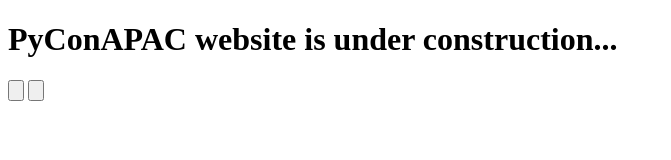
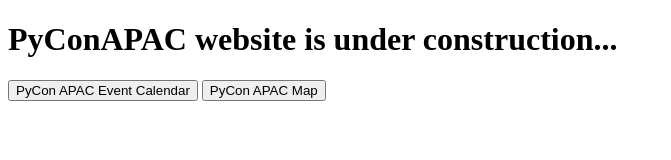
Before and after one commit to noahcse/pyconapac.org_website, a plain HTML site: page index.html in a window 1280 px wide. Shown: the whole page, without its empty margins (0-671 px from the left). Drawn offline with Linux system fonts and the light colour scheme.

Commit message:
add button

```diff
--- a/index.html
+++ b/index.html
@@ -8,6 +8,11 @@
   <body>
     <h1>PyConAPAC website is under construction...</h1>
   </body>
+<!--
   <button type="PyCon APAC Event Calendar"><img src=""></button>
   <button type="PyCon APAC Map"><img src=""></button>
+-->
+  <input type="button" value="PyCon APAC Event Calendar" onclick="location.href='http://event.pyconapac.org'">
+  <input type="button" value="PyCon APAC Map" onclick="location.href='http://map.pyconapac.org'">
+
 </html>
```
